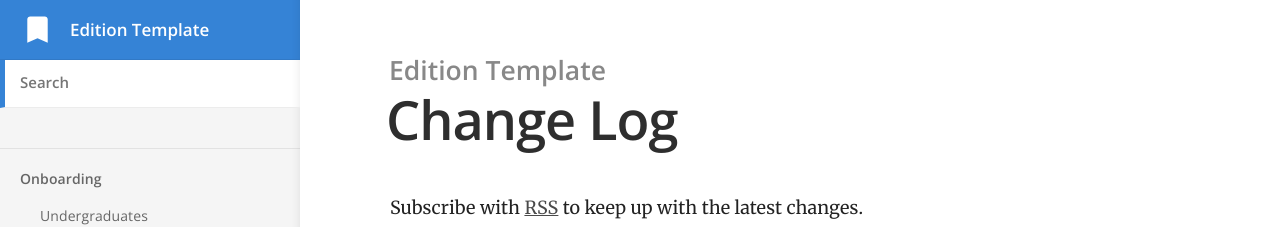
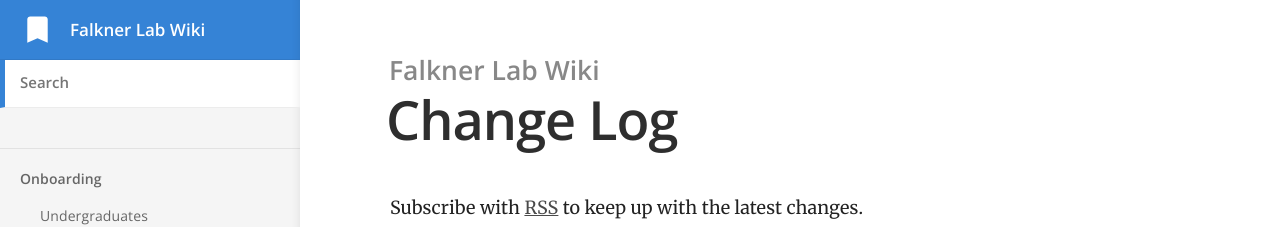
Before and after one commit to FalknerLab/Falkner-Lab-Wiki, a Jekyll site: the page built from changelog.html, in a window 1280 px wide. Shown: the top 227 px of the page. Built offline with Jekyll 4.4.1, drawn with Linux system fonts in a browser that asks for light colours.

Commit message:
testing duplicate header, take 3 changed edition template name to falkner lab wiki

```diff
--- a/_config.yml
+++ b/_config.yml
@@ -1,7 +1,7 @@
 # ----
 # Site
 
-title: Edition Template
+title: Falkner Lab Wiki
 url: "https://long-pig.cloudvent.net"
 baseurl:
 google_analytics_key:
@@ -15,7 +15,7 @@ author:
   email:
   twitter: # twitter username without the @ symbol
 social:
-  name: Edition Template
+  name: Falkner Lab Wiki
   links:
     - https://github.com/CloudCannon/edition-jekyll-template
 
```
Also changed, not shown: index.md (+2 -1 lines).
